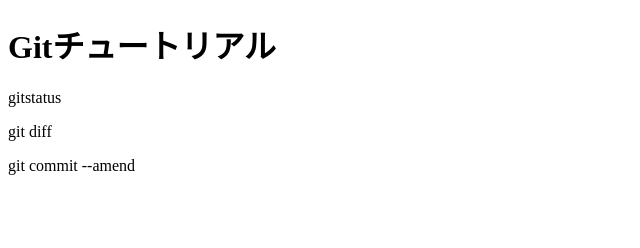
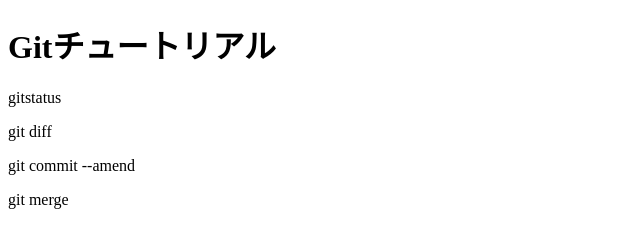
Before and after one commit to masashinakayama/git_tutorial, a plain HTML site: page index.html in a window 1280 px wide. Shown: the full height of the page, 0-640 px from the left. Drawn offline with Linux system fonts and the light colour scheme.

Commit message:
git mergeを加えました

```diff
--- a/index.html
+++ b/index.html
@@ -11,5 +11,6 @@
     <p>gitstatus</p>
     <p>git diff</p>
     <p>git commit --amend</p>
+    <p>git merge</P>
   </body>
 </html>
```
